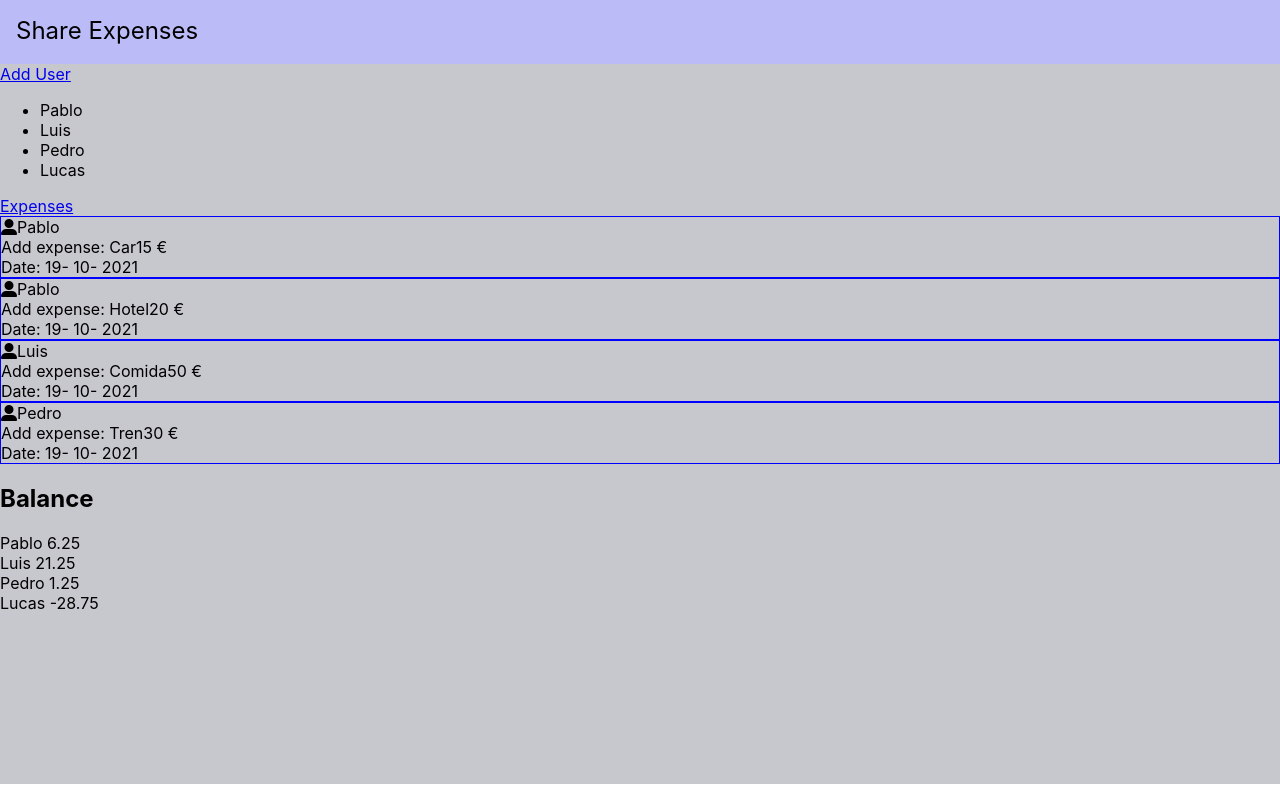
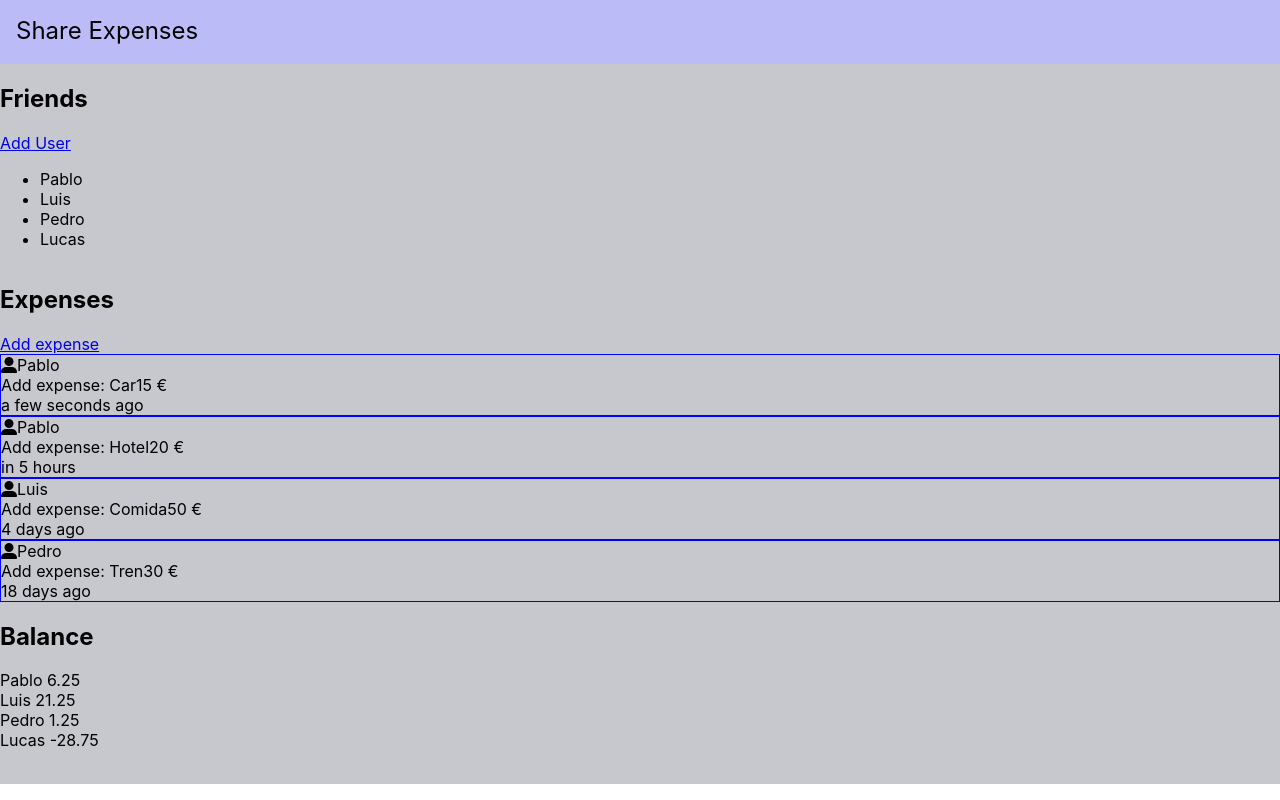
Before and after one commit to yosiris-m/SharedExpenses, a React (Create React App) app: page /home in a window 1280 px wide. Built offline with nearby package versions, Linux system fonts and the light colour scheme.

Commit message:
add react moment

```diff
--- a/package.json
+++ b/package.json
@@ -16,6 +16,7 @@
     "node-sass": "^6.0.1",
     "react": "^17.0.2",
     "react-dom": "^17.0.2",
+    "react-moment": "^1.1.1",
     "react-router-dom": "^5.3.0",
     "react-scripts": "4.0.3",
     "typescript": "^4.4.4",
--- a/src/pages/home/ExpenseDetail.tsx
+++ b/src/pages/home/ExpenseDetail.tsx
@@ -1,7 +1,7 @@
 import React from "react";
 import { Expense } from "../../services/expenses";
 import styles from "./ExpenseDetail.module.scss";
-import moment from "moment";
+import Moment from "react-moment";
 
 type ExpenseDetailProps = {
   expense: Expense;
@@ -18,7 +18,7 @@ function ExpenseDetail({ expense }: ExpenseDetailProps) {
         <div> Add expense: {expense.description}</div>
         <div>{expense.amount} €</div>
       </div>
-      <div>Date: {moment(expense.date).format("DD- MM- YYYY ")}</div>
+      <Moment fromNow>{expense.date}</Moment>
     </div>
   );
 }
--- a/src/pages/home/Home.tsx
+++ b/src/pages/home/Home.tsx
@@ -12,6 +12,7 @@ function Home() {
       </header>
       <main className={styles.wrapperMain}>
         <section>
+          <h2>Friends</h2>
           <Link to="/add-user">Add User</Link>
           <ul>
             {getFriends().map((name, index) => (
@@ -21,7 +22,8 @@ function Home() {
         </section>
 
         <section>
-          <Link to="/add-expense">Expenses</Link>
+          <h2>Expenses</h2>
+          <Link to="/add-expense">Add expense</Link>
         </section>
         <section>
           {getExpenses().map((expense, idx) => (
--- a/src/services/expenses.ts
+++ b/src/services/expenses.ts
@@ -30,14 +30,14 @@ const expenses: Expense[] = [
   {
     friend: "Luis",
     amount: 50,
-    date: "2021-10-19T18:46:30.626Z",
+    date: "2021-10-15T18:46:30.626Z",
     description: "Comida",
   },
 
   {
     friend: "Pedro",
     amount: 30,
-    date: "2021-10-19T18:46:30.626Z",
+    date: "2021-10-01T18:46:30.626Z",
     description: "Tren",
   },
 ];
```
Also changed, not shown: 1 other file (tests, documents, lock files or other folders).
